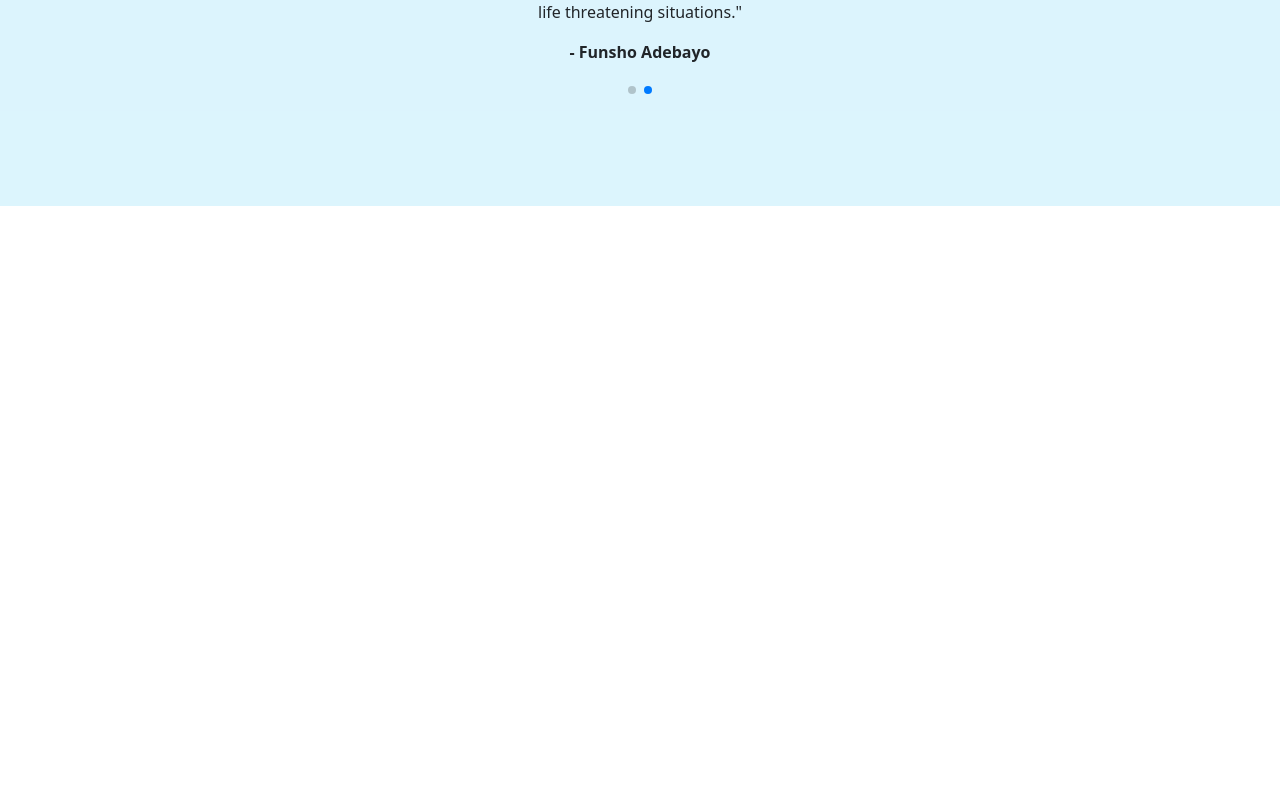
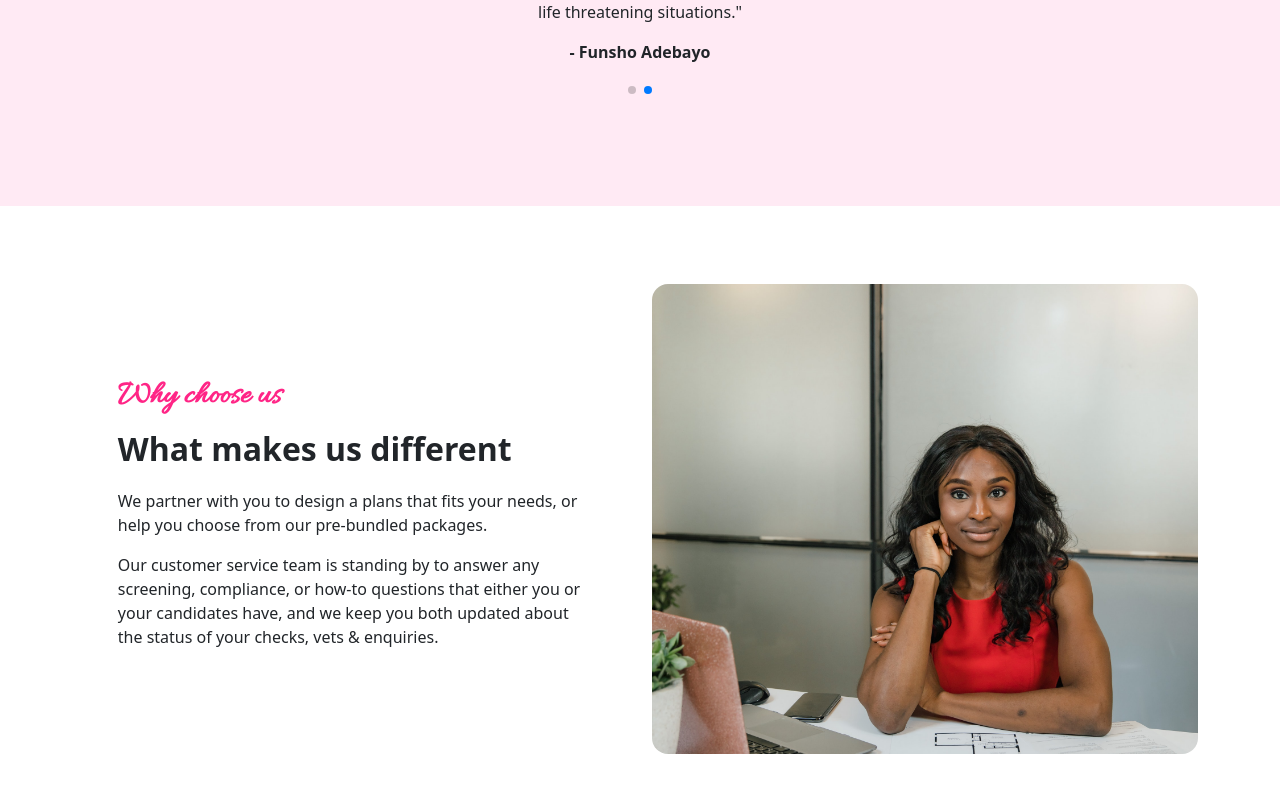
Before and after one commit to Queen-esther01/Domestireg, a React (Create React App) app: page / in a window 1280 px wide. Shown: the part 2684-3476 px from the top of the page. Before the commit the page ends 2938 px from the top, so only its background shows below. Built offline with nearby package versions, Linux system fonts and the light colour scheme.

Commit message:
What makes Us Different Section

```diff
--- /dev/null
+++ b/src/components/home/Choice.jsx
@@ -0,0 +1,29 @@
+import React from 'react'
+import { Col, Container, Row } from 'react-bootstrap'
+import Woman from '../../assets/images/woman-in-office.jpg'
+
+function Choice() {
+    return (
+        <>
+            <Container fluid='lg'>
+                <Row className='my-5 align-items-center'>
+                    <Col xs={12} sm={12} md={6} lg={6}>
+                        <div className='about-us-description'>
+                            <span className='about-us-tagline'>Why choose us</span>
+                            <h2 className='about-us-heading'>What makes us different</h2>
+                            <p className='about-us-text'>We partner with you to design a plans that fits your needs, or help you choose from our pre-bundled packages.</p>
+                            <p className='about-us-text'>Our customer service team is standing by to answer any screening, compliance, or how-to questions that either you or your candidates have, and we keep you both updated about the status of your checks, vets & enquiries.</p>
+                        </div>
+                    </Col>
+                    <Col xs={12} sm={12} md={6} lg={6}>
+                        <div className='about-us-image-container mx-auto'>
+                            <img src={Woman} className='w-100 h-100 object-fit-cover object-position-center' alt="smiling-lady" />
+                        </div>
+                    </Col>
+                </Row>
+            </Container>
+        </>
+    )
+}
+
+export default Choice
--- a/src/components/home/Testimonial.jsx
+++ b/src/components/home/Testimonial.jsx
@@ -28,7 +28,7 @@ const testimonials = [
 function Testimonial() {
     return (
         <>
-            <div className="testimonial-container py-5 my-5 bg-light-blue">
+            <div className="testimonial-container py-5 my-5 bg-light-pink">
                 <Container fluid='lg' className='py-5'>
                     <Swiper
                         //spaceBetween={300}
--- a/src/pages/Home.jsx
+++ b/src/pages/Home.jsx
@@ -1,5 +1,6 @@
 import React from 'react'
 import Aboutus from '../components/home/Aboutus'
+import Choice from '../components/home/Choice'
 import Howitworks from '../components/home/Howitworks'
 import ServiceBouquets from '../components/home/ServiceBouquets'
 import Slider from '../components/home/Slider'
@@ -17,6 +18,7 @@ function Home() {
             <Divider/>
             <ServiceBouquets/>
             <Testimonial/>
+            <Choice/>
         </>
     )
 }
```
Also changed, not shown: src/assets/images/woman-in-office.jpg (added).
